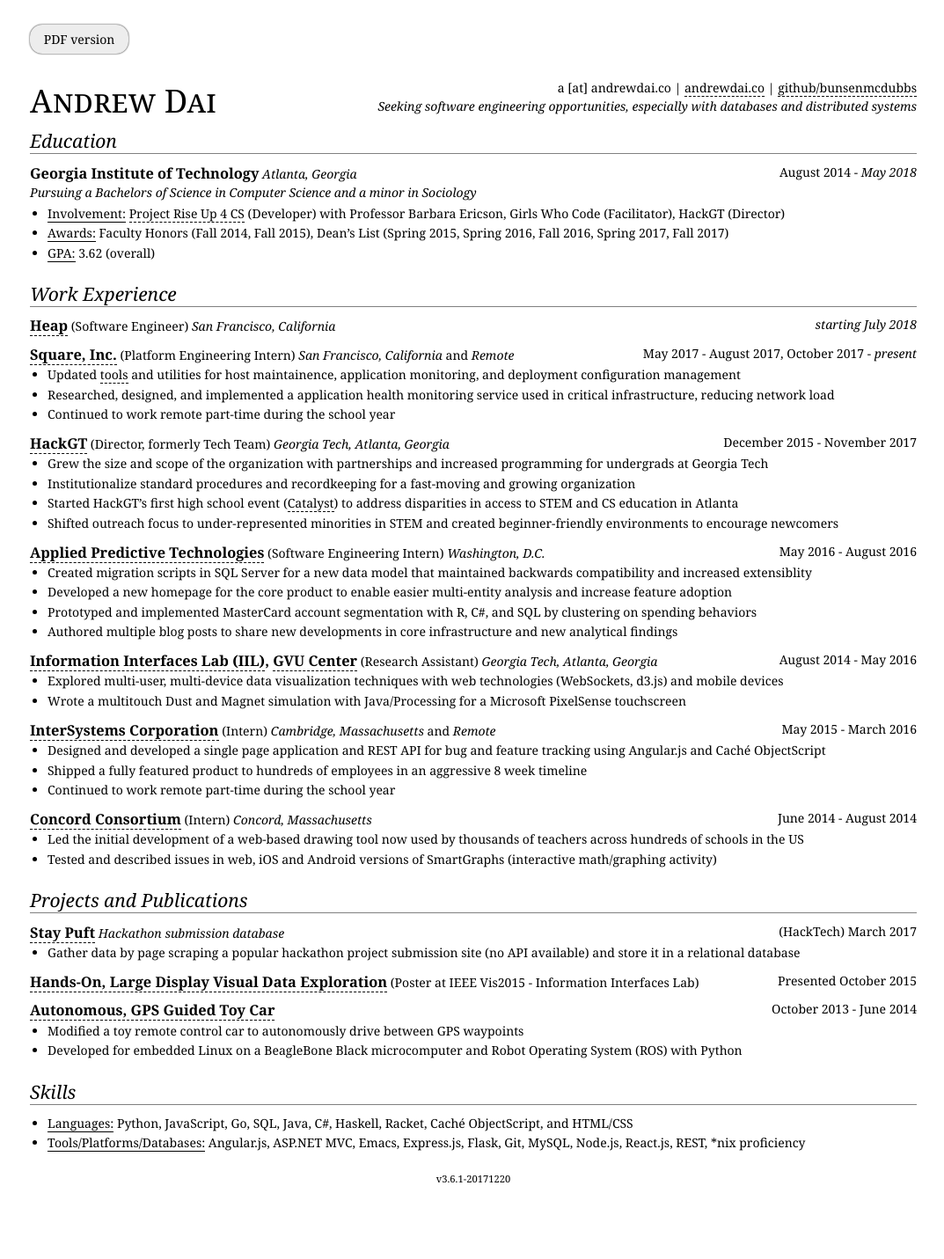
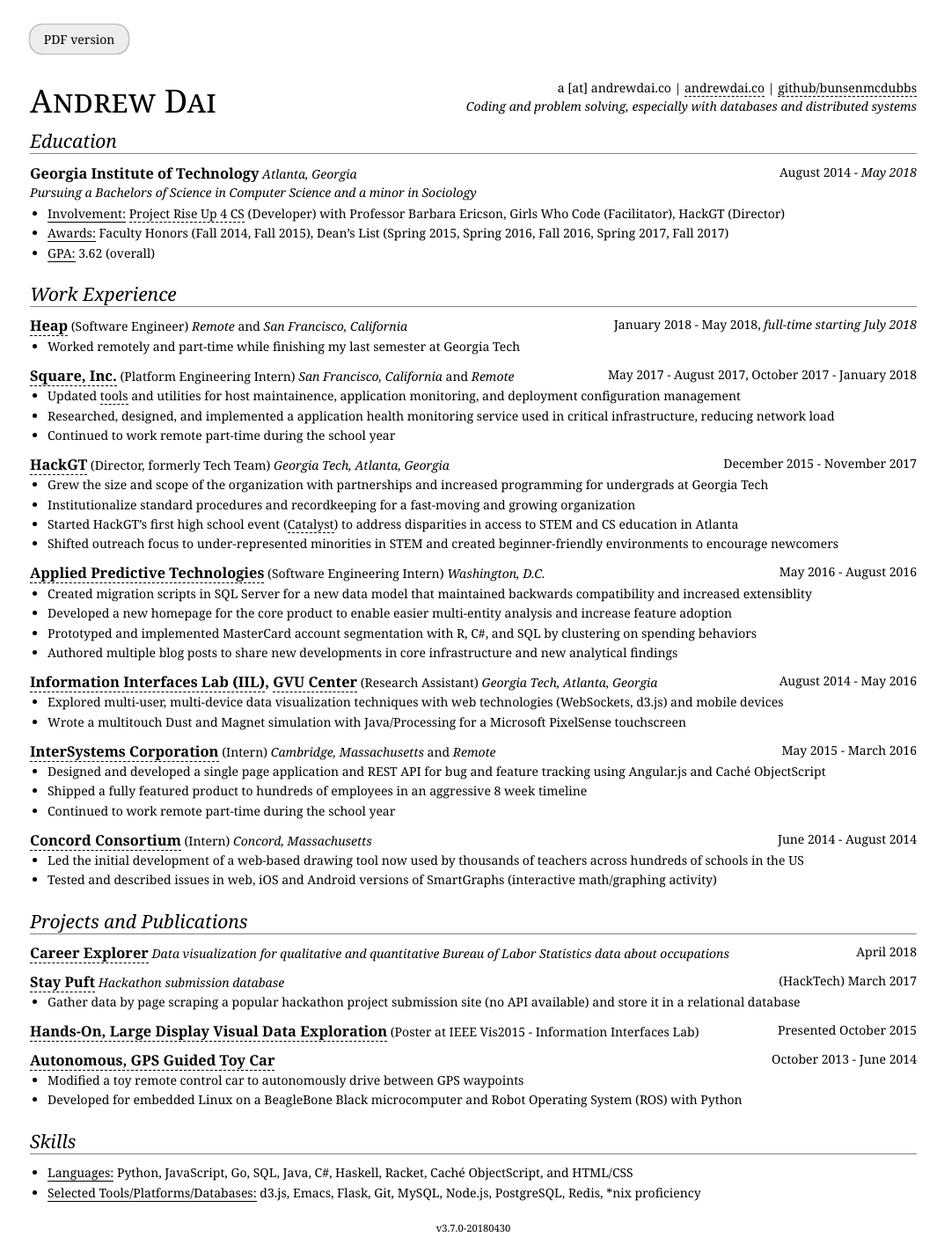
Before and after one commit to bunsenmcdubbs/bunsenmcdubbs.github.io, a Jekyll site: the page built from resume/index.html, in a window 1280 px wide. Shown: the whole page at 88% size, without its empty margins (102-1175 px from the left). Built offline with Jekyll 4.4.1, drawn with Linux system fonts in a browser that asks for light colours; before the commit the page ends 1375 px from its top, so only the background shows below that.

Commit message:
Update resume

```diff
--- a/resume/index.html
+++ b/resume/index.html
@@ -41,7 +41,7 @@
   </ul>
 
   <p id="objective">
-    Seeking software engineering opportunities,
+    Coding and problem solving,
     especially with databases and distributed systems
   </p>
 </header>
@@ -98,15 +98,18 @@
     <div class="entry">
       <h3><a href="https://heapanalytics.com">Heap</a></h3>
       <span class="role">Software Engineer</span>
-      <span class="loc">San Francisco, California</span>
-      <span class="date"><i>starting July 2018</i></span>
+      <span class="loc">Remote</span> and <span class="loc">San Francisco, California</span>
+      <span class="date">January 2018 - May 2018, <i>full-time starting July 2018</i></span>
+      <ul>
+        <li><p>Worked remotely and part-time while finishing my last semester at Georgia Tech</p></li>
+      </ul>
     </div>
 
     <div class="entry">
       <h3><a href="https://squareup.com">Square, Inc.</a></h3>
       <span class="role">Platform Engineering Intern</span>
       <span class="loc">San Francisco, California</span> and <span class="loc">Remote</span>
-      <span class="date">May 2017 - August 2017, October 2017 - <i>present</i></span>
+      <span class="date">May 2017 - August 2017, October 2017 - January 2018</span>
       <ul>
         <li><p>Updated <a href="https://github.com/square/p2">tools</a> and
           utilities for host maintainence, application monitoring, and
@@ -225,6 +228,13 @@
     <h2>Projects and Publications</h2>
 
     <div class="entry">
+        <h3><a href="https://github.com/bunsenmcdubbs/career-explorer">Career Explorer</a></h3>
+        <span class="des">Data visualization for qualitative and quantitative Bureau of Labor
+          Statistics data about occupations</span>
+        <span class="date">April 2018</span>
+    </div>
+
+    <div class="entry">
       <h3><a href="https://github.com/AlternativeHeroes/stay-puft">Stay Puft</a></h3>
       <span class="des">Hackathon submission database</span>
       <span class="date">(HackTech) March 2017</span>
@@ -300,17 +310,15 @@
         and HTML/CSS
       </p></li>
 
-      <li><p><span class="label">Tools/Platforms/Databases:</span>
-        Angular.js,
-        ASP.NET MVC,
+      <li><p><span class="label">Selected Tools/Platforms/Databases:</span>
+        d3.js,
         Emacs,
-        Express.js,
         Flask,
         Git,
         MySQL,
         Node.js,
-        React.js,
-        REST,
+        PostgreSQL,
+        Redis,
         *nix proficiency
       </p></li>
     </ul>
@@ -320,7 +328,7 @@
 </div>
 
 <footer>
-  <small>v3.6.1-20171220</small>
+  <small>v3.7.0-20180430</small>
 </footer>
 
 {% include googleAnalytics.html %}
```
